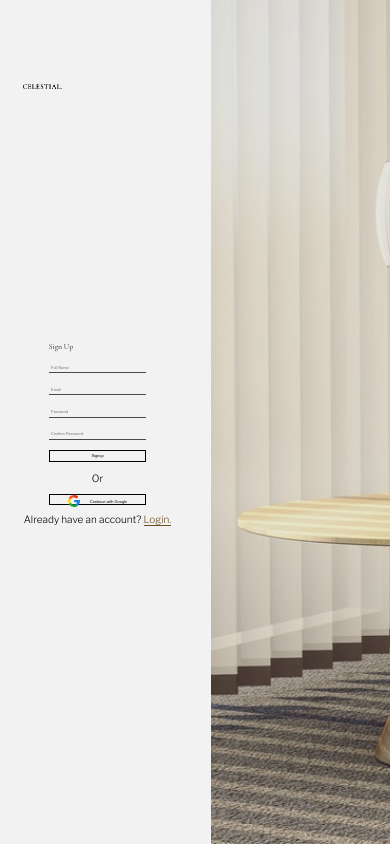
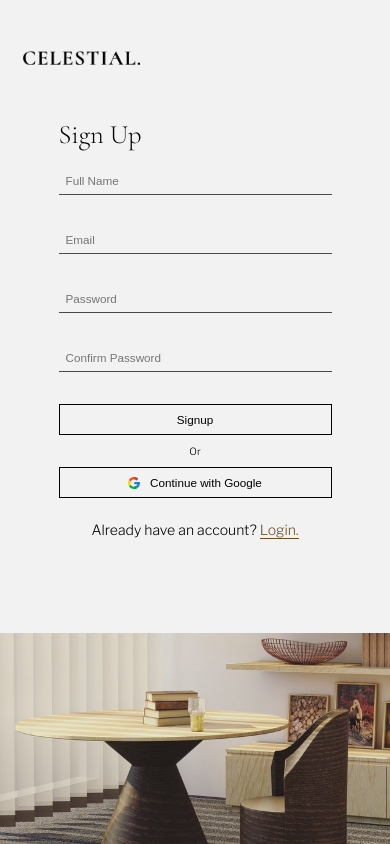
Before and after one commit to anagkazou/Celestial-app, a React (Create React App) app: page /signup in a window 390 px wide. Built offline with nearby package versions, Linux system fonts and the light colour scheme; no server answers.

Commit message:
apply responsive design in login and signup pages

```diff
--- a/src/components/custom-button/custom-button.styles.scss
+++ b/src/components/custom-button/custom-button.styles.scss
@@ -9,10 +9,12 @@
   border: 1px solid $color-black;
   background-color: transparent;
   color: $color-black;
-  margin-bottom: 2rem;
+  margin-bottom: 1vw;
 
   @include respond(phone){
     height: 8vw;
+    margin-bottom: 2vw;
+
   }
   cursor: pointer;
   &:hover {
@@ -22,8 +24,11 @@
   }
 
   & + .google-sign-in {
-    margin: 2rem 0 0 0;
+    margin: 1vw 0 0 0;
     color: $color-black;
+    @include respond(phone){
+      margin:3vw 0 0 0;
+     }
     .container img {
       width: 1.2rem;
       vertical-align: middle;
--- a/src/components/form-input/form-input.styles.scss
+++ b/src/components/form-input/form-input.styles.scss
@@ -1,4 +1,5 @@
 @import "../../scss/variables.styles.scss";
+@import "../../scss/mixins.scss";
 .form-input {
   background: none;
   border: none;
@@ -7,10 +8,13 @@
   color: $color-black;
   width: 100%;
   font-size: 1vw;
+  margin-bottom: 3vw;
 
+  @include respond(phone){
+    font-size: 3vw;
+    margin-bottom: 8vw;
 
-  margin-bottom: 2vw;
-
+  }
     // &:first-of-type{
     //   margin-bottom: 2.6vw;
 
--- a/src/pages/Log-in/log-in.styles.scss
+++ b/src/pages/Log-in/log-in.styles.scss
@@ -7,28 +7,43 @@
   background-color: $color-bg;
   display: flex;
   flex-direction: row;
-
+  @include respond(phone){
+    flex-direction: column;
+  }
   .left {
     display: flex;
     flex-direction: column;
     justify-content: center;
     align-items: center;
     color: $color-black;
-    width: 54vw;
+    width: 54%;
     position: relative;
 
+    @include respond(phone){
+      width: 100%;
+      height: 75%;
+    }
     .header__logo{
       position: absolute;
       top: 10%;
       left: 6vw;
       width: 10vw;
       height: auto;
+      @include respond(phone){
+        width: 30vw;
+        top:8%;
+      }
     }
+
     h2 {
       text-align: left;
       font-size: 2vw;
       margin-bottom: 1.4vw;
       color: $color-black;
+      @include respond(phone){
+        font-size: 6.8vw;
+        margin-bottom: 4vw;
+       }
     }
 
     .group {
@@ -36,23 +51,32 @@
       // background-color: brown;
       text-align: center;
       color: $color-black;
+      margin: 1vw 0 0 0;
 
-      h2 {
-        color: $color-black;
-      }
-
+      @include respond(phone){
+        width: 70%;
+       }
       button{
         height: 3vw;
         font-size: 1vw;
+        @include respond(phone){
+          height: 8vw;
+          font-size: 3vw;
+         }
         &:first-of-type:hover{
             background-color: $color-primary;
             border: 1px solid $color-primary;
             color: white;
+
            }
       }
     }
     .login__cta{
       margin-top: 2vw;
+      @include respond(phone){
+        margin-top: 6vw;
+        font-size: 3.6vw;
+        }
      & > a{
         color: $color-primary;
         border-bottom: 1px solid $color-primary;
@@ -63,5 +87,10 @@
 
   .right {
     height: 100%;
+    @include respond(phone){
+      width: 100% !important;
+      height: 25%;
+      background-position-y: 75%;
+    }
   }
 }
--- a/src/pages/sign-up/sign-up.styles.scss
+++ b/src/pages/sign-up/sign-up.styles.scss
@@ -1,4 +1,5 @@
 @import '../../scss/variables.styles.scss';
+@import '../../scss/mixins.scss';
 
 .signup {
   width: 100vw;
@@ -7,6 +8,9 @@
   display: flex;
   flex-direction: row;
 
+  @include respond(phone){
+    flex-direction: column;
+   }
   .left {
     display: flex;
     flex-direction: column;
@@ -14,18 +18,29 @@
     align-items: center;
     position: relative;
     width: 50%;
-
+    @include respond(phone){
+      width: 100%;
+      height: 75%;
+    }
     .header__logo{
       position: absolute;
       top: 10%;
       left: 6vw;
       width: 10vw;
       height: auto;
+      @include respond(phone){
+        width: 30vw;
+        top:8%;
+       }
     }
     h2 {
       text-align: left;
       font-size: 2vw;
       margin-bottom: 2vw;
+      @include respond(phone){
+        font-size: 6.8vw;
+        margin-bottom: 4vw;
+       }
     }
 
     .group {
@@ -34,6 +49,9 @@
       text-align: center;
       color: $color-black;
       margin-top: 6vw;
+      @include respond(phone){
+        width: 70%;
+      }
       h2 {
         color: $color-black;
       }
@@ -41,8 +59,13 @@
       button{
         height: 3vw;
         font-size: 1vw;
+        @include respond(phone){
+         font-size: 3vw;
+         height: 8vw;
+        }
+
         &:first-of-type{
-                    margin-bottom: 1rem;
+          margin-bottom: 1rem;
 
         &:hover{
             background-color: $color-primary;
@@ -61,6 +84,11 @@
 
   .signup__cta{
     margin-top: 2vw;
+    @include respond(phone){
+      margin-top: 6vw;
+      font-size: 3.6vw;
+
+     }
    & > a{
       color: $color-primary;
       border-bottom: 1px solid $color-primary;
@@ -69,6 +97,13 @@
   .right {
     height: 100%;
     margin-left: auto;
+
+    @include respond(phone){
+      height: 25%;
+      width: 100% !important;
+      background-position-y: 75%;
+
+    }
   }
 
 }
```
